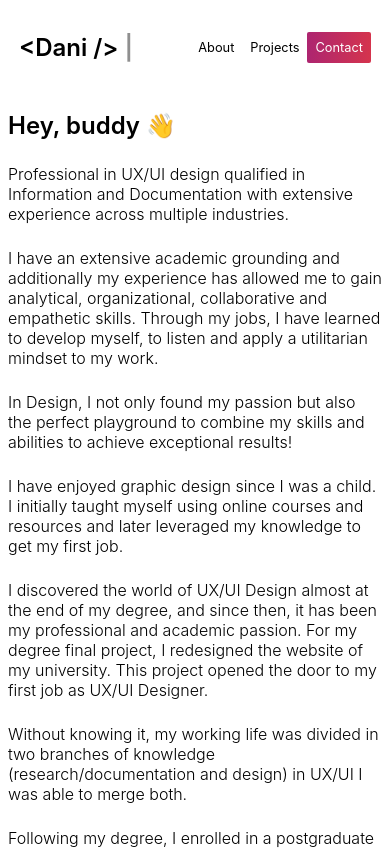
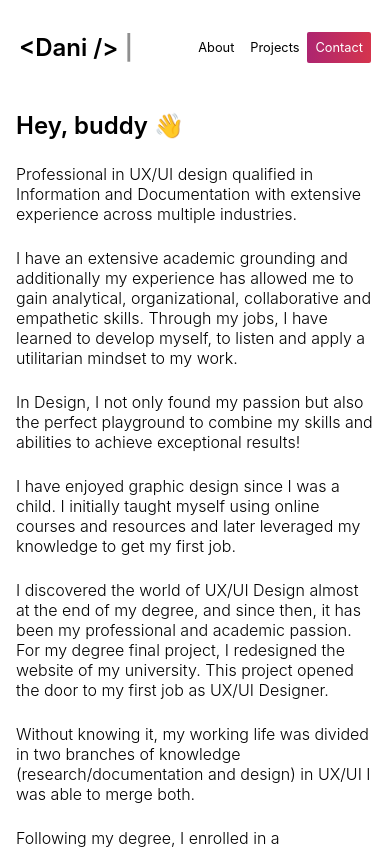
Before and after one commit to danifdezalonso/portfolio-react, a React (Create React App) app: page /about in a window 390 px wide. Shown: the top 850 px of the page. Built offline with nearby package versions, Linux system fonts and the light colour scheme.

Commit message:
container about me

```diff
--- a/src/components/AboutMe.css
+++ b/src/components/AboutMe.css
@@ -75,8 +75,8 @@ a {
 
 @media screen and (max-width: 600px) {
     .aboutme {
-        margin-right: 0.5rem;
-        margin-left: 0.5rem;
+        margin-right: 1rem;
+        margin-left: 1rem;
     }
 
     .aboutme__header {
--- a/src/components/Presentation.js
+++ b/src/components/Presentation.js
@@ -15,7 +15,7 @@ const Presentation = () => {
         </p>
         <p className="description__personal--subheader__work">
           Currently working as Product Designer for Ubeeqo and as UX/UI
-          Assistant Professor for UOC. And learning front-end in my spare time.
+          Assistant Professor for UOC. Learning front-end in my spare time.
         </p>
       </div>
       <div className="description__photo">
```
Also changed, not shown: 1 other file (tests, documents, lock files or other folders).
